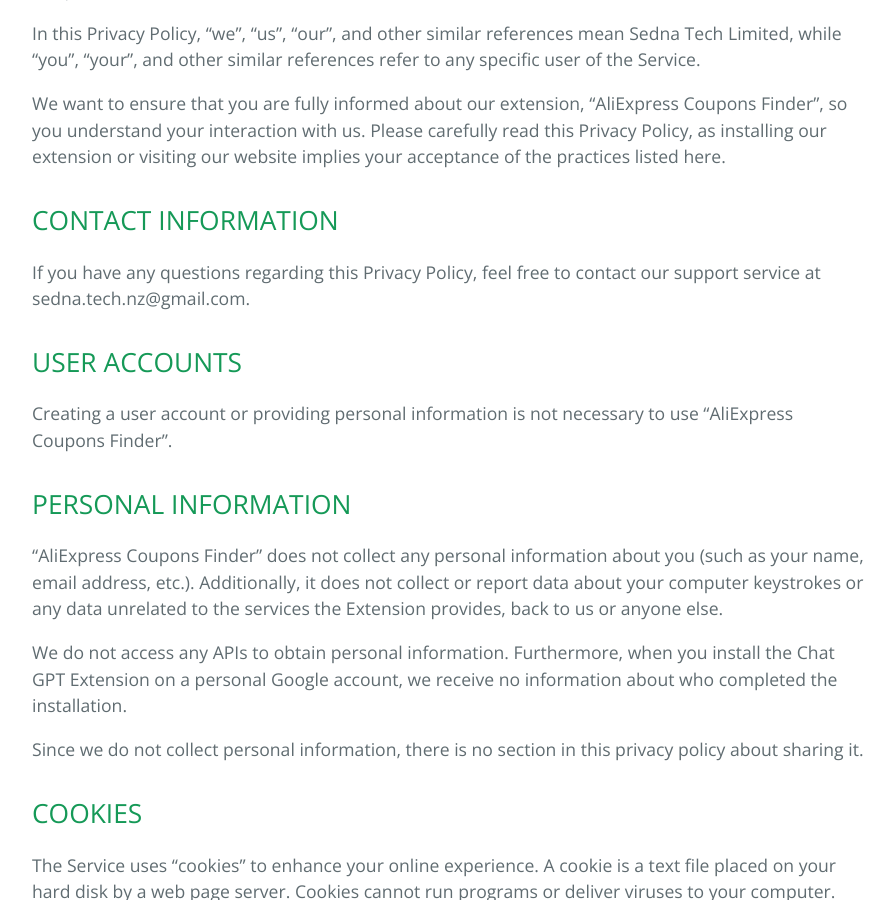
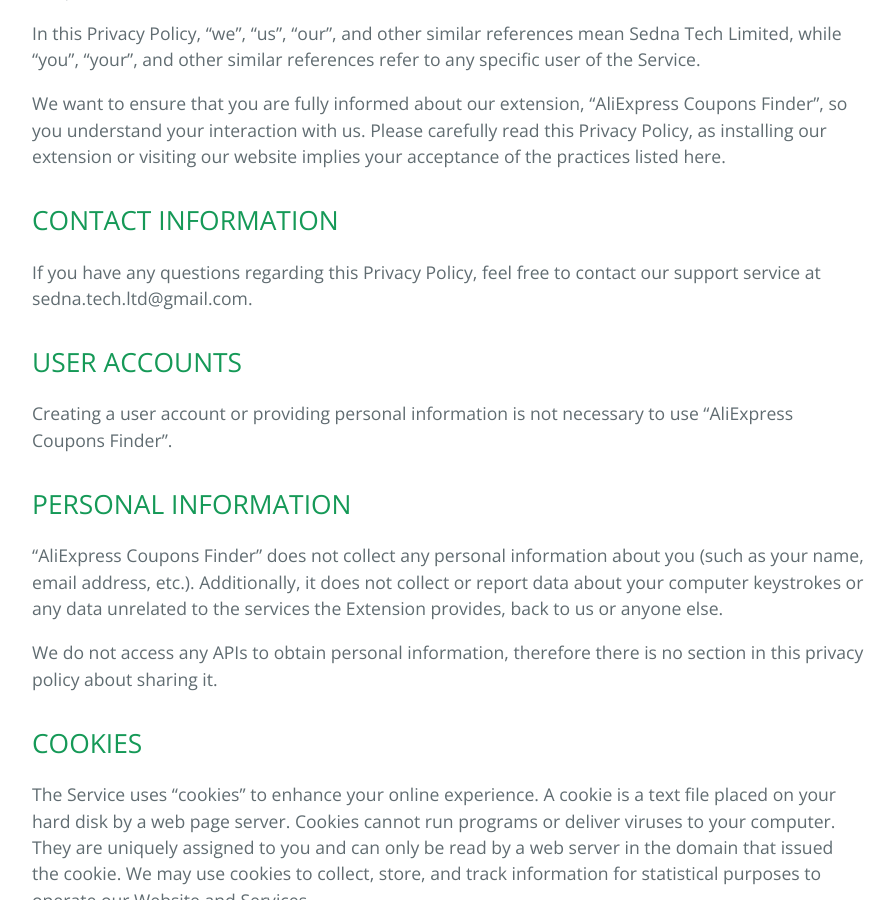
Before and after one commit to sedna-tech/aliexpress-coupons-finder, a Jekyll site: the page built from privacy-policy.md, in a window 1280 px wide and 900 px high, scrolled down 521 px. Shown: the whole window, without its empty margins (192-1086 px from the left). Built offline with Jekyll 4.4.1, drawn with Linux system fonts in a browser that asks for light colours; the repository's description, which GitHub fills in, is left out.

Commit message:
docs: update contact email and remove GPT related wording

```diff
--- a/privacy-policy.md
+++ b/privacy-policy.md
@@ -16,7 +16,7 @@ We want to ensure that you are fully informed about our extension, “AliExpress
 
 ## CONTACT INFORMATION
 
-If you have any questions regarding this Privacy Policy, feel free to contact our support service at sedna.tech.nz@gmail.com.
+If you have any questions regarding this Privacy Policy, feel free to contact our support service at sedna.tech.ltd@gmail.com.
 
 ## USER ACCOUNTS
 
@@ -26,9 +26,7 @@ Creating a user account or providing personal information is not necessary to us
 
 “AliExpress Coupons Finder” does not collect any personal information about you (such as your name, email address, etc.). Additionally, it does not collect or report data about your computer keystrokes or any data unrelated to the services the Extension provides, back to us or anyone else.
 
-We do not access any APIs to obtain personal information. Furthermore, when you install the Chat GPT Extension on a personal Google account, we receive no information about who completed the installation.
-
-Since we do not collect personal information, there is no section in this privacy policy about sharing it.
+We do not access any APIs to obtain personal information, therefore there is no section in this privacy policy about sharing it.
 
 ## COOKIES
 
```
Also changed, not shown: README.md (+2 -2 lines).
